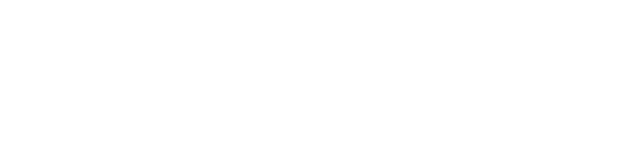
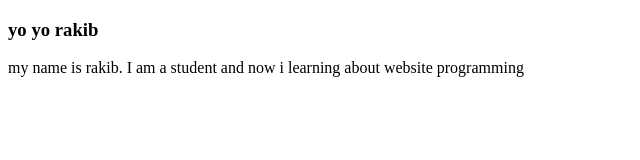
Before and after one commit to rakibrj601/my-new-rep, a plain HTML site: page my-new-rep.html in a window 1280 px wide. Shown: the whole page, without its empty margins (0-640 px from the left). Drawn offline with Linux system fonts and the light colour scheme.

Commit message:
added the hellow world

```diff
--- a/my-new-rep.html
+++ b/my-new-rep.html
@@ -6,6 +6,7 @@
     <title>hello world</title>
 </head>
 <body>
-
+   <h3> yo yo rakib</h3>
+   <p>my name is rakib. I am a student and now i learning about website programming</p>
 </body>
 </html>
```
